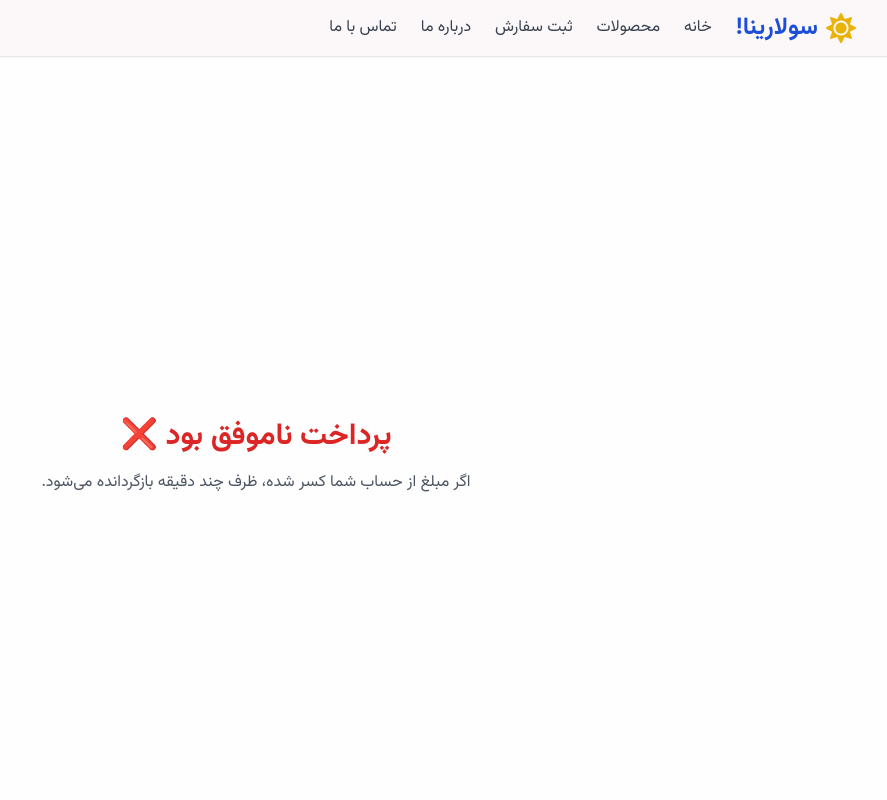
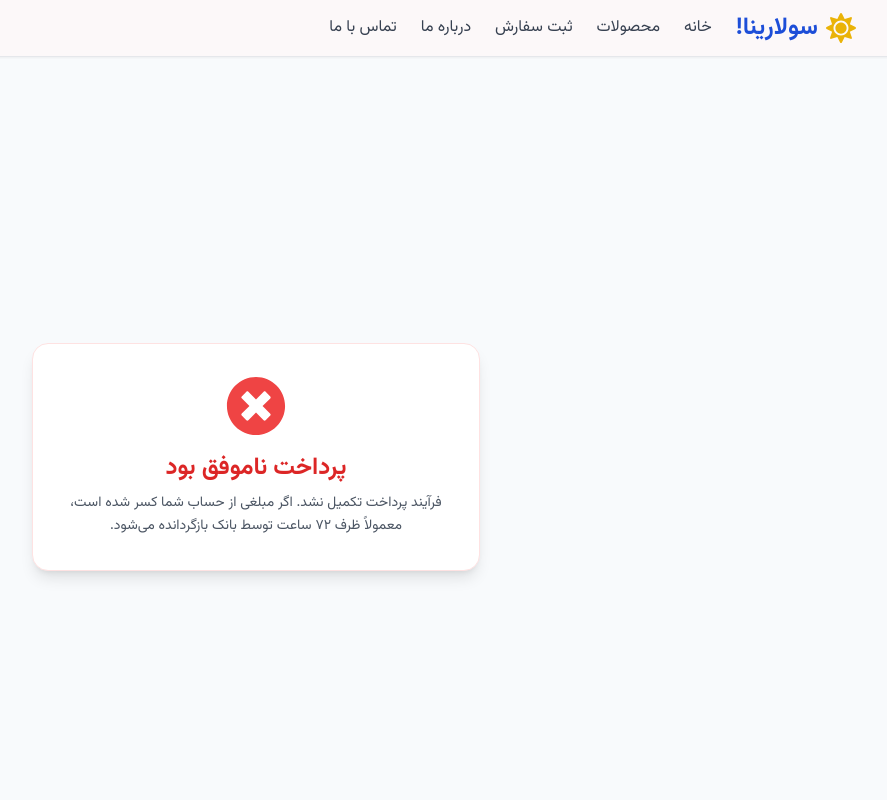
Before and after one commit to aliarabshahi/solarina_github, a Next.js app in the folder frontend/src/: page /order/verify in a window 1280 px wide. Shown: the top 800 px of the page, without its empty margins (384-1271 px from the left). Built offline with nearby package versions, Linux system fonts and the light colour scheme.

Commit message:
modify verify page to get the data from the backend using defined funtions

```diff
--- a/frontend/src/app/order/verify/page.tsx
+++ b/frontend/src/app/order/verify/page.tsx
@@ -1,69 +1,131 @@
-"use client";
+import { FaCheckCircle, FaTimesCircle, FaUser, FaMapMarkerAlt, FaReceipt } from "react-icons/fa";
+import { getApiData } from "@/app/services/receive_data/apiServerFetch";
 
-import { useEffect, useState } from "react";
+// --- Types ---
+interface OrderDetail {
+  id: number;
+  full_name: string;
+  phone_number: string;
+  address: string;
+  total_price: number | string;
+}
 
-export default function VerifyOrderPage() {
-  const [status, setStatus] = useState<"loading" | "success" | "failed">(
-    "loading"
-  );
+interface OrderPayment {
+  id: number;
+  authority: string;
+  amount: number | string;
+  status: string;
+  order_detail: OrderDetail;
+}
 
-  useEffect(() => {
-    const url = new URL(window.location.href);
-    const Status = url.searchParams.get("Status");
-    const Authority = url.searchParams.get("Authority");
+interface PageProps {
+  searchParams: {
+    Status?: string;
+    Authority?: string;
+  };
+}
+// -------------
 
-    if (!Status || !Authority) {
-      setStatus("failed");
-      return;
+export default async function VerifyOrderPage({ searchParams }: PageProps) {
+  const { Status, Authority } = searchParams;
+
+  // 1. If parameters are missing, immediately show failed state
+  if (!Status || !Authority) {
+    return <FailedPayment />;
+  }
+
+  try {
+    // 2. Verify the payment status
+    const verifyRes = await getApiData(
+      `/orders/payment/verify/?Status=${Status}&Authority=${Authority}`
+    );
+
+    // Look inside verifyRes.data based on your getApiData structure
+    const verifyData = verifyRes?.data;
+    const isSuccess = verifyData?.status === "success" || verifyData?.status === "already_verified";
+
+    if (!isSuccess) {
+      return <FailedPayment />;
     }
 
-    const verify = async () => {
-      try {
-        const res = await fetch(
-          `/api/proxy/orders/payment/verify/?Status=${Status}&Authority=${Authority}`
-        );
+    // 3. Fetch the specific Order details
+    const detailRes = await getApiData(`/order-payments/?authority=${Authority}`);
 
-        const data = await res.json();
+    // Look inside detailRes.data
+    const detailData = detailRes?.data;
 
-        if (data.status === "success") setStatus("success");
-        else setStatus("failed");
-      } catch (error) {
-        setStatus("failed");
-      }
-    };
+    // Handle DRF pagination structure (inside .results) or direct array
+    const items = detailData?.results || detailData || [];
+    const paymentData: OrderPayment | null = Array.isArray(items) && items.length > 0 ? items[0] : null;
+    const order = paymentData?.order_detail;
 
-    verify();
-  }, []);
+    // 4. Render Success UI
+    return (
+      <div className="min-h-screen bg-slate-50 flex flex-col items-center justify-center px-6 py-12" dir="rtl">
+        <div className="bg-white p-8 rounded-2xl shadow-lg border border-green-100 max-w-lg w-full text-center">
+          <FaCheckCircle className="text-6xl text-green-500 mx-auto mb-4" />
+          <h2 className="text-2xl font-bold text-green-600 mb-2">
+            پرداخت با موفقیت انجام شد
+          </h2>
+          <p className="text-gray-600 mb-8">
+            سفارش شما ثبت و پرداخت شد. تیم ما به زودی با شما تماس خواهد گرفت.
+          </p>
 
-  if (status === "loading") {
-    return (
-      <div className="min-h-screen flex items-center justify-center text-blue-600 text-xl">
-        در حال بررسی پرداخت...
+          {order && paymentData ? (
+            <div className="bg-slate-50 rounded-xl p-5 text-right space-y-4 border border-slate-100">
+              <h3 className="font-bold text-gray-800 border-b pb-2 mb-3 text-center">
+                خلاصه سفارش شما
+              </h3>
+
+              <div className="flex items-center gap-3 text-sm text-gray-700">
+                <FaReceipt className="text-blue-500" />
+                <span><strong className="text-gray-900">شماره سفارش:</strong> {order.id}</span>
+              </div>
+
+              <div className="flex items-center gap-3 text-sm text-gray-700">
+                <FaUser className="text-blue-500" />
+                <span><strong className="text-gray-900">نام:</strong> {order.full_name}</span>
+              </div>
+
+              <div className="flex items-center gap-3 text-sm text-gray-700">
+                <FaMapMarkerAlt className="text-blue-500" />
+                <span><strong className="text-gray-900">آدرس:</strong> {order.address}</span>
+              </div>
+
+              <div className="flex items-center justify-between pt-3 mt-3 border-t">
+                <span className="font-semibold text-gray-700">مبلغ پرداختی:</span>
+                <span className="font-bold text-blue-700">
+                  {Number(paymentData.amount).toLocaleString()} تومان
+                </span>
+              </div>
+            </div>
+          ) : (
+            <div className="text-sm text-gray-500 bg-gray-100 p-3 rounded">
+              جزئیات سفارش در حال حاضر در دسترس نیست، اما پرداخت شما تایید شده است.
+            </div>
+          )}
+        </div>
       </div>
     );
+  } catch (error) {
+    console.error("Verification error:", error);
+    return <FailedPayment />;
   }
+}
 
-  if (status === "success") {
-    return (
-      <div className="min-h-screen flex flex-col items-center justify-center text-center px-6">
-        <h2 className="text-3xl font-bold text-green-600 mb-4">
-          پرداخت با موفقیت انجام شد 🎉
+// --- Helper Component for Failed State ---
+function FailedPayment() {
+  return (
+    <div className="min-h-screen bg-slate-50 flex flex-col items-center justify-center px-6" dir="rtl">
+      <div className="bg-white p-8 rounded-2xl shadow-lg border border-red-100 max-w-md w-full text-center">
+        <FaTimesCircle className="text-6xl text-red-500 mx-auto mb-4" />
+        <h2 className="text-2xl font-bold text-red-600 mb-2">
+          پرداخت ناموفق بود
         </h2>
-        <p className="text-gray-600">
-          سفارش شما ثبت و پرداخت شد. تیم ما به زودی با شما تماس خواهد گرفت.
+        <p className="text-gray-600 text-sm leading-relaxed">
+          فرآیند پرداخت تکمیل نشد. اگر مبلغی از حساب شما کسر شده است، معمولاً ظرف ۷۲ ساعت توسط بانک بازگردانده می‌شود.
         </p>
       </div>
-    );
-  }
-
-  return (
-    <div className="min-h-screen flex flex-col items-center justify-center text-center px-6">
-      <h2 className="text-3xl font-bold text-red-600 mb-4">
-        پرداخت ناموفق بود ❌
-      </h2>
-      <p className="text-gray-600">
-        اگر مبلغ از حساب شما کسر شده، ظرف چند دقیقه بازگردانده می‌شود.
-      </p>
     </div>
   );
 }
```
